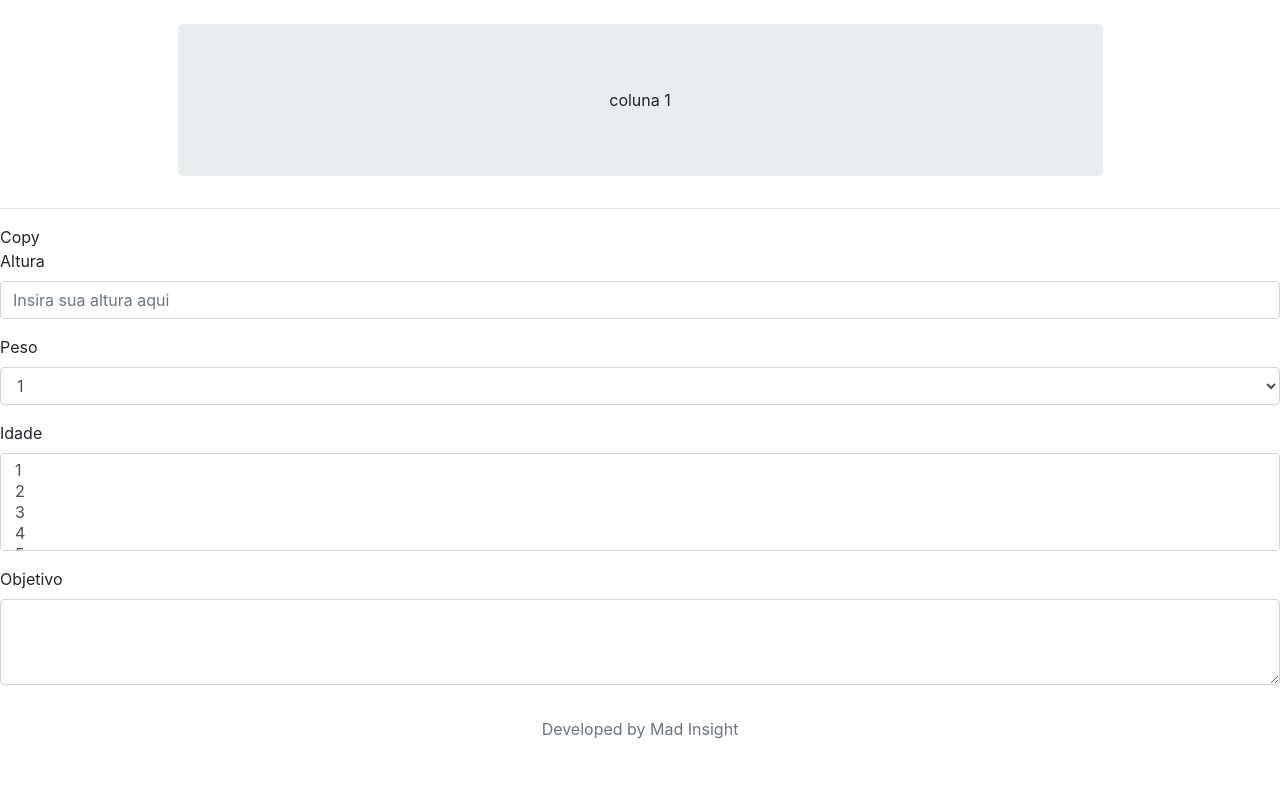
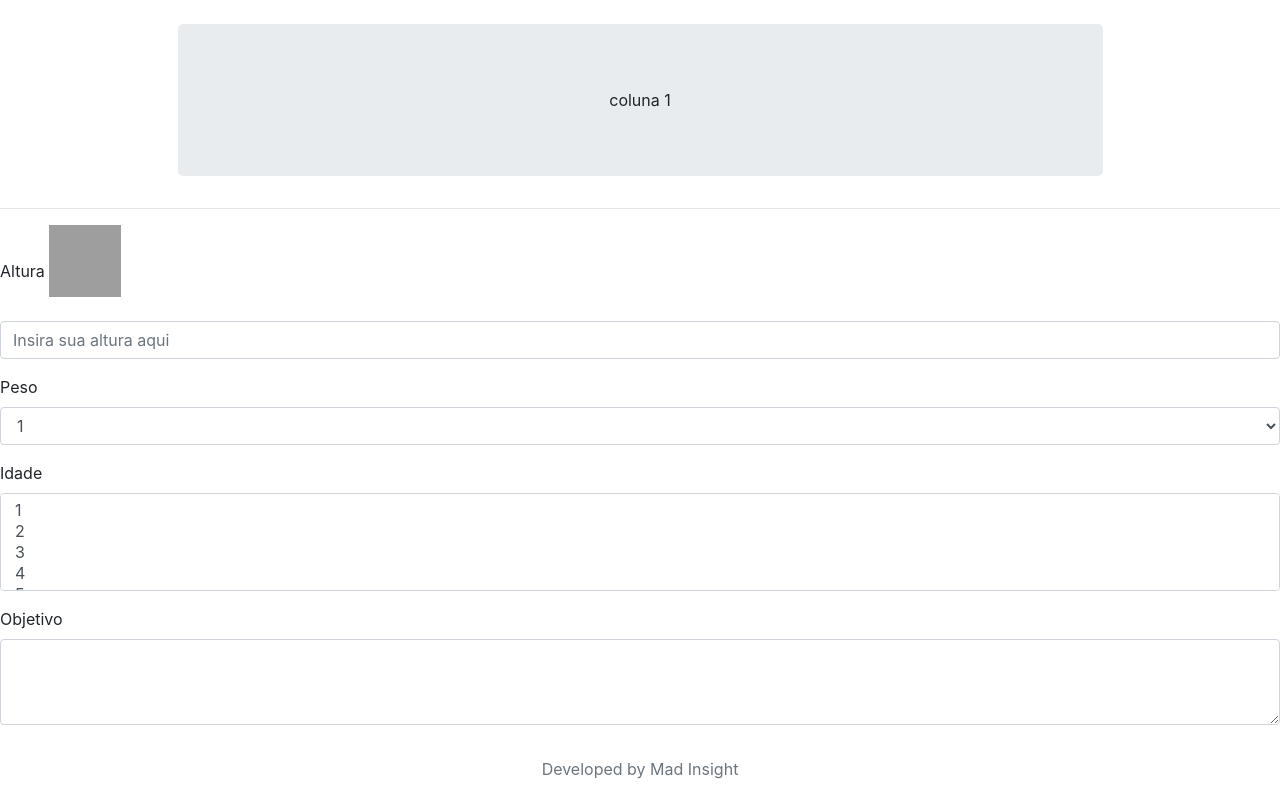
Before and after one commit to guilhermer1307/dietmaker, a Django app: page /main/ in a window 1280 px wide. Shown: the part 81-878 px from the top of the page. Before the commit the page ends 820 px from the top, so only its background shows below. Run offline with Django 3.2, Linux system fonts and the light colour scheme; some libraries are stand-ins or nearby versions; grey boxes are pictures that could not be loaded.

Commit message:
form_main

```diff
--- a/dietmaker/dietmaker/diet/templates/main.html
+++ b/dietmaker/dietmaker/diet/templates/main.html
@@ -42,10 +42,11 @@
 
         <!-- formulário de requerimento de usuário -->
 
-        Copy
+
 <form>
   <div class="form-group">
     <label for="exampleFormControlInput1">Altura</label>
+      <img class="mb-4" src="/docs/4.3/assets/brand/bootstrap-solid.svg" alt="" width="72" height="72">
     <input type="number" class="form-control" id="exampleFormControlInput1" placeholder="Insira sua altura aqui">
   </div>
   <div class="form-group">
```
